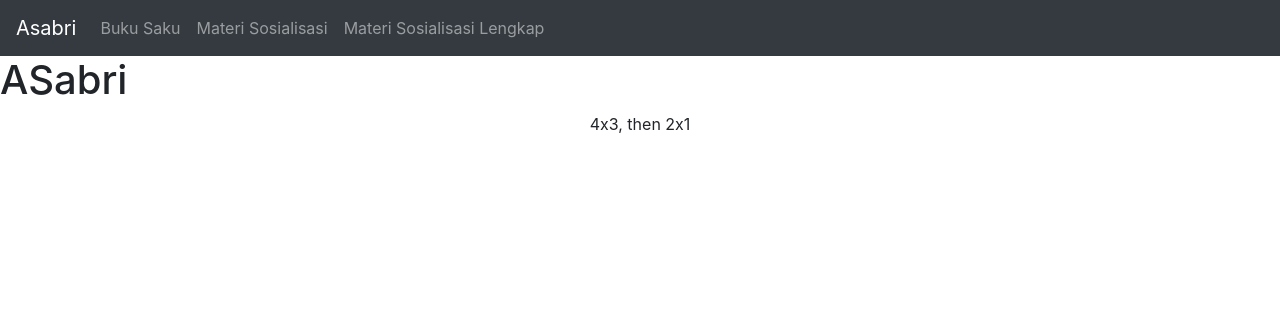
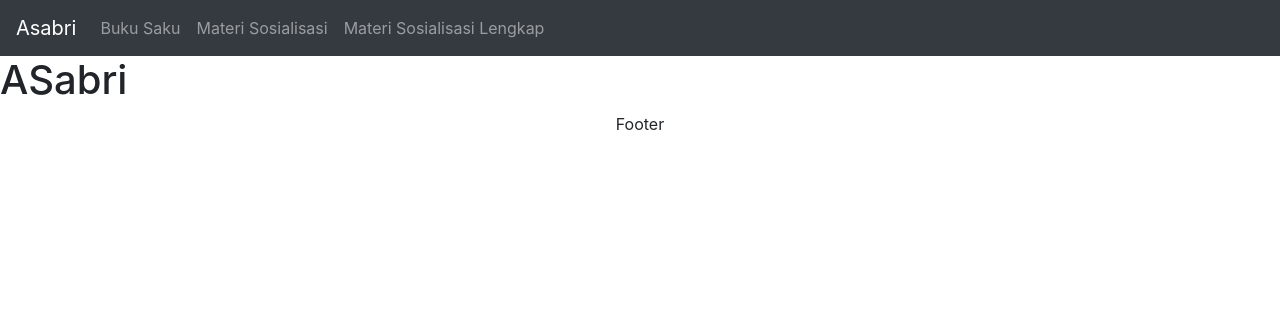
Before and after one commit to bintangdemarta/Layanan_Asabri, a PHP site: page / in a window 1280 px wide. Shown: the top 316 px of the page. Run offline with PHP 8.4, Linux system fonts and the light colour scheme.

Commit message:
Third Commit Layanan_Asabri

```diff
--- a/buku_saku.php
+++ b/buku_saku.php
@@ -69,7 +69,7 @@
   </body>
     <footer>
         <div class="ratio ratio-4x3 d-flex align-items-center justify-content-center">
-            <p class="text-center" st>4x3, then 2x1</p>
+            <p class="text-center" st>Footer</p>
         </div>
     <footer>
 </html>
--- a/index.php
+++ b/index.php
@@ -59,7 +59,7 @@
   </body>
     <footer>
         <div class="ratio ratio-4x3 d-flex align-items-center justify-content-center">
-            <p class="text-center" st>4x3, then 2x1</p>
+            <p class="text-center" st>Footer</p>
         </div>
     <footer>
 </html>
--- a/materi_Sosialisasi_Lengkap.php
+++ b/materi_Sosialisasi_Lengkap.php
@@ -65,7 +65,7 @@
   </body>
     <footer>
         <div class="ratio ratio-4x3 d-flex align-items-center justify-content-center">
-            <p class="text-center" st>4x3, then 2x1</p>
+            <p class="text-center" st>Footer</p>
         </div>
     <footer>
 </html>
--- a/materi_sosialisasi.php
+++ b/materi_sosialisasi.php
@@ -73,7 +73,7 @@
   </body>
     <footer>
         <div class="ratio ratio-4x3 d-flex align-items-center justify-content-center">
-            <p class="text-center" st>4x3, then 2x1</p>
+            <p class="text-center" st>Footer</p>
         </div>
     <footer>
 </html>
```
